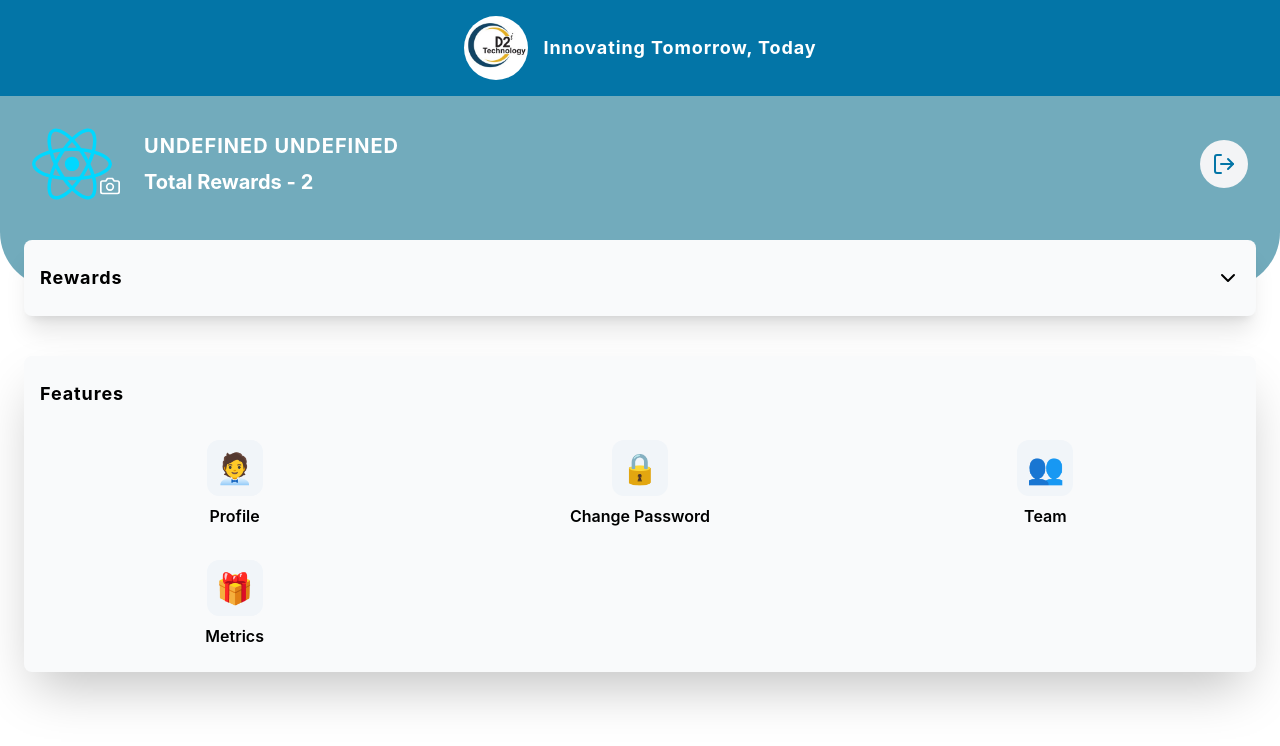
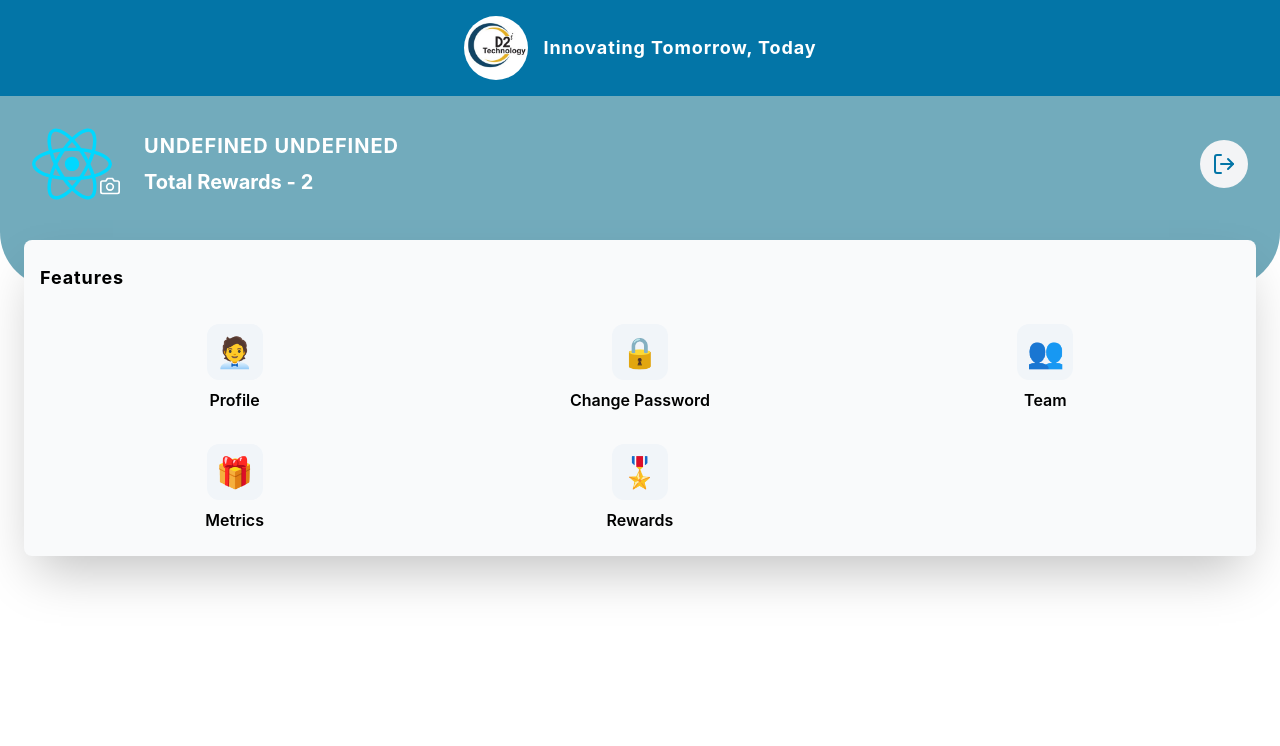
Before and after one commit to tushar-shukla-d2i/appFe, a React (Vite) app: page /dashboard in a window 1280 px wide. Shown: the top 746 px of the page. Built offline with nearby package versions, Linux system fonts and the light colour scheme.

Commit message:
Change UI for user rewards

```diff
--- a/src/App.jsx
+++ b/src/App.jsx
@@ -15,6 +15,7 @@ import {
   ManageUser,
   ManageUsers,
   ChangePassword,
+  Rewards,
 } from "./pages";
 
 const App = () => {
@@ -43,6 +44,7 @@ const App = () => {
             path={`${AppRoutes.SUBORDINATES}/:metric_id`}
             element={<Subordinates />}
           />
+          <Route path={AppRoutes.REWARDS} element={<Rewards />} />
         </Routes>
       </main>
     </div>
--- a/src/apis/rewardApis.js
+++ b/src/apis/rewardApis.js
@@ -6,6 +6,15 @@ import { endpoints } from "./endpoints";
 import { httpClient } from "../utils/HttpUtils";
 
 export const rewardsApis = {
+  getAllRewards: async () => {
+    try {
+      const response = await httpClient.get(endpoints.REWARDS);
+      return response;
+    } catch (error) {
+      console.log("getAllRewards:", error);
+    }
+  },
+
   assignReward: async (payload) => {
     try {
       const response = await httpClient.post(endpoints.REWARDS, payload);
--- /dev/null
+++ b/src/components/NoRecordsFound.jsx
@@ -0,0 +1,19 @@
+/**
+ * No Records Found Component
+ */
+
+import React from "react";
+import NoRecordImg from "../assets/no-record.png";
+
+const NoRecordsFound = () => {
+  return (
+    <>
+      <img src={NoRecordImg} className="w-72 h-w-72 mx-auto mt-20" />
+      <div className="text-center font-semibold text-xl text-[#188fff] tracking-wider ml-6">
+        No Records Found
+      </div>
+    </>
+  );
+};
+
+export { NoRecordsFound };
--- a/src/components/index.jsx
+++ b/src/components/index.jsx
@@ -5,5 +5,6 @@
 export { AppHeader } from "./AppHeader";
 export { ErrorComponent } from "./ErrorComponent";
 export { MetricCard } from "./MetricCard";
+export { NoRecordsFound } from "./NoRecordsFound";
 export { ScreenHeader } from "./ScreenHeader";
 export { UserCard } from "./UserCard";
--- a/src/constants/routes.js
+++ b/src/constants/routes.js
@@ -12,6 +12,7 @@ const AppRoutes = {
   CHANGE_PASSWORD: "/change-password",
   METRICS: "/metrics",
   SUBORDINATES: "/subordinates",
+  REWARDS: "/rewards",
 };
 
 export { AppRoutes };
--- a/src/pages/dashboard/index.jsx
+++ b/src/pages/dashboard/index.jsx
@@ -4,29 +4,15 @@
 
 import React, { useState } from "react";
 import { useNavigate } from "react-router-dom";
-import {
-  FiCamera,
-  FiChevronDown,
-  FiChevronUp,
-  FiEdit,
-  FiLogOut,
-} from "react-icons/fi";
+import { FiCamera, FiEdit, FiLogOut } from "react-icons/fi";
 
 import { authApis } from "../../apis";
 import placeholderImg from "../../assets/react.svg";
+import { LocalStorageHelper } from "../../utils/HttpUtils";
 import { AppRoutes, USER_DATA, USER_ROLES } from "../../constants";
-import { LocalStorageHelper } from "../../utils/HttpUtils";
 
 // Dummy data for rewards
-const rewards = [
-  { name: "John Doe", rate: 8, comment: "Great job on the project!" },
-  {
-    name: "Jane Smith",
-    rate: 9,
-    comment: "Excellent work on the last sprint.",
-  },
-  // Add more reward objects as needed
-];
+const rewards = [1, 2];
 
 const IconButton = ({ label, img, icon, onClick }) => (
   <div className="flex flex-col items-center">
@@ -40,42 +26,6 @@ const IconButton = ({ label, img, icon, onClick }) => (
     <p className="text-center font-semibold text-md mt-2">{label}</p>
   </div>
 );
-
-const RewardCard = ({ rewards }) => {
-  const [expanded, setExpanded] = useState(false);
-  return (
-    <div>
-      <div
-        className="flex items-center justify-between cursor-pointer"
-        onClick={() => setExpanded(!expanded)}
-      >
-        <h1 className="font-bold text-lg tracking-wider">Rewards</h1>
-        {expanded ? (
-          <FiChevronUp className="text-black text-2xl transition-transform duration-500" />
-        ) : (
-          <FiChevronDown className="text-black text-2xl transition-transform duration-500" />
-        )}
-      </div>
-      <div
-        className={`overflow-hidden transition-all duration-500 ease-in-out ${
-          expanded ? "max-h-screen" : "max-h-0"
-        }`}
-      >
-        <div className="mt-6">
-          {rewards?.map?.((reward, index) => (
-            <div key={index} className="border-b border-gray-200 py-2">
-              <div className="flex justify-between">
-                <span className="font-semibold">{reward.name}</span>
-                <span className="text-gray-600">{reward.rate}/10</span>
-              </div>
-              <p className="text-gray-600 mt-1">{reward.comment}</p>
-            </div>
-          ))}
-        </div>
-      </div>
-    </div>
-  );
-};
 
 const Dashboard = () => {
   const navigate = useNavigate();
@@ -139,11 +89,7 @@ const Dashboard = () => {
         </button>
       </div>
 
-      <div className="bg-gray-50 mx-6 mt-[-3rem] mb-10 px-4 py-6 shadow-xl rounded-lg">
-        <RewardCard rewards={rewards} />
-      </div>
-
-      <div className="bg-gray-50 mx-6 px-4 py-6 shadow-2xl rounded-lg">
+      <div className="bg-gray-50 mx-6 mt-[-3rem] mb-10 px-4 py-6 shadow-2xl rounded-lg">
         <h1 className="font-bold text-lg tracking-wider mb-8">Features</h1>
         <div className="grid grid-cols-3 gap-x-4 gap-y-8">
           {role === USER_ROLES.ADMIN && (
@@ -173,11 +119,13 @@ const Dashboard = () => {
             icon="🎁"
             onClick={() => navigate(AppRoutes.METRICS)}
           />
-          {/* <IconButton
-            label="Rewards"
-            icon="🎖️"
-            onClick={() => navigate(AppRoutes.METRICS)}
-          /> */}
+          {!!rewards?.length && (
+            <IconButton
+              label="Rewards"
+              icon="🎖️"
+              onClick={() => navigate(AppRoutes.REWARDS)}
+            />
+          )}
         </div>
       </div>
     </div>
--- a/src/pages/index.jsx
+++ b/src/pages/index.jsx
@@ -5,4 +5,5 @@
 export * from "./auth";
 export * from "./dashboard";
 export * from "./metrics";
+export * from "./rewards";
 export * from "./users";
--- /dev/null
+++ b/src/pages/rewards/index.jsx
@@ -0,0 +1,5 @@
+/**
+ * Rewards Screens
+ */
+
+export { Rewards } from "./rewards";
--- /dev/null
+++ b/src/pages/rewards/rewards.jsx
@@ -0,0 +1,132 @@
+/**
+ * Rewards listing screen
+ */
+
+import React, { useEffect, useState } from "react";
+import { FaSearch, FaTimes } from "react-icons/fa";
+import { FiChevronDown, FiChevronUp } from "react-icons/fi";
+
+import { rewardsApis } from "../../apis";
+import { formattedMDYDate } from "../../utils/CommonUtils";
+import { NoRecordsFound, ScreenHeader } from "../../components";
+
+const rewardsData = [
+  {
+    _id: 1,
+    name: "John Doe",
+    rate: 8,
+    comment: "Great job on the project!",
+    date: "2024-08-01",
+  },
+  {
+    _id: 2,
+    name: "Jane Smith",
+    rate: 9,
+    comment: "Excellent work on the last sprint.",
+    date: "2024-08-15",
+  },
+];
+
+const RewardItem = ({ reward }) => {
+  const [isExpanded, setIsExpanded] = useState(false);
+  const { _id, name, rate, comment, date } = reward ?? {};
+
+  return (
+    <div key={_id} className="m-8 p-4 bg-gray-50 shadow-lg rounded-lg">
+      <div
+        className="flex justify-between cursor-pointer"
+        onClick={() => setIsExpanded(!isExpanded)}
+      >
+        <span className="font-bold text-lg">{name}</span>
+        <div className="flex items-center">
+          <span className="font-semibold text-sm mr-4">
+            {formattedMDYDate(date)}
+          </span>
+          {isExpanded ? (
+            <FiChevronUp className="text-black text-xl" />
+          ) : (
+            <FiChevronDown className="text-black text-xl" />
+          )}
+        </div>
+      </div>
+      {isExpanded && (
+        <div className="mt-2">
+          <p className="text-gray-600 font-semibold">Rate: {rate}/10</p>
+          <p className="text-gray-600 font-semibold mt-1">{comment}</p>
+        </div>
+      )}
+    </div>
+  );
+};
+
+const Rewards = () => {
+  const [rewardsList, setRewardsList] = useState(rewardsData);
+  const [searchQuery, setSearchQuery] = useState("");
+  const [filteredRewards, setFilteredRewards] = useState(rewardsData);
+
+  useEffect(() => {
+    // getRewardsList();
+  }, []);
+
+  useEffect(() => {
+    filterRewards();
+  }, [rewardsList, searchQuery]);
+
+  const getRewardsList = async () => {
+    const resp = await rewardsApis.getAllRewards();
+    if (resp?.success) {
+      setRewardsList(resp?.data);
+    }
+  };
+
+  const filterRewards = () => {
+    const lowercasedQuery = searchQuery?.toLowerCase();
+
+    const fieldsToSearch = ["_id", "name", "rate", "comment", "date"];
+
+    const filtered = rewardsList?.filter?.((reward) =>
+      fieldsToSearch?.some?.((field) =>
+        reward?.[field]?.toString()?.toLowerCase()?.includes?.(lowercasedQuery)
+      )
+    );
+
+    setFilteredRewards(filtered);
+  };
+
+  return (
+    <div className="bg-white">
+      {/* Top Bar */}
+      <ScreenHeader title="Rewards" />
+
+      {/* Search Input */}
+      <div className="mt-10 mb-6 mx-10 relative">
+        <input
+          type="text"
+          placeholder="Search..."
+          value={searchQuery}
+          onChange={(e) => setSearchQuery(e.target.value)}
+          className="p-2 border border-gray-500 rounded w-full pr-10"
+        />
+        <div className="absolute top-3 right-2">
+          {searchQuery ? (
+            <FaTimes
+              className="cursor-pointer text-gray-500"
+              onClick={() => setSearchQuery("")}
+            />
+          ) : (
+            <FaSearch className="text-gray-500" />
+          )}
+        </div>
+      </div>
+      {filteredRewards?.length ? (
+        filteredRewards?.map?.((reward, index) => (
+          <RewardItem key={index} reward={reward} />
+        ))
+      ) : (
+        <NoRecordsFound />
+      )}
+    </div>
+  );
+};
+
+export { Rewards };
--- a/src/pages/users/users.jsx
+++ b/src/pages/users/users.jsx
@@ -6,12 +6,12 @@ import React, { useEffect, useState } from "react";
 import { FaSearch, FaTimes } from "react-icons/fa";
 
 import { userApis } from "../../apis";
-import { ScreenHeader, UserCard } from "../../components";
+import { NoRecordsFound, ScreenHeader, UserCard } from "../../components";
 
 const Users = () => {
   const [usersList, setUsersList] = useState([]);
-  const [searchQuery, setSearchQuery] = useState(""); // State for search query
-  const [filteredUsers, setFilteredUsers] = useState([]); // State for filtered users
+  const [searchQuery, setSearchQuery] = useState("");
+  const [filteredUsers, setFilteredUsers] = useState([]);
 
   useEffect(() => {
     getUsersList();
@@ -80,11 +80,15 @@ const Users = () => {
       </div>
 
       {/* Team Members List */}
-      <div className="mb-14 grid grid-cols-1 md:grid-cols-2">
-        {filteredUsers.map((user) => (
-          <UserCard key={user._id} userData={user} />
-        ))}
-      </div>
+      {filteredUsers?.length ? (
+        <div className="mb-14 grid grid-cols-1 md:grid-cols-2">
+          {filteredUsers.map((user) => (
+            <UserCard key={user._id} userData={user} />
+          ))}
+        </div>
+      ) : (
+        <NoRecordsFound />
+      )}
     </div>
   );
 };
```
Also changed, not shown: src/assets/no-record.png (added).
